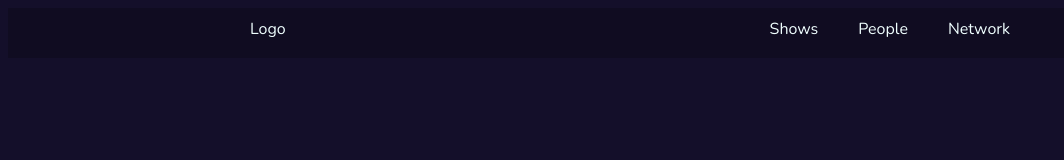
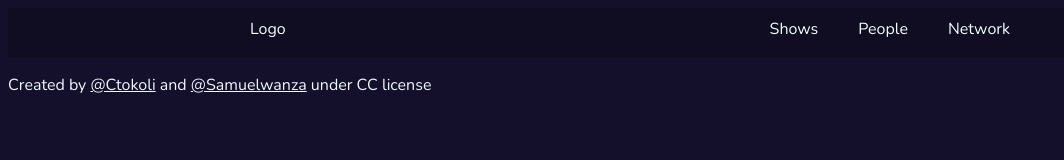
Before and after one commit to Samuelwanza/javascriptcapstone, a website built with webpack: page src/index.html in a window 1280 px wide. Shown: the whole page, without its empty margins (0-1064 px from the left). Built offline with nearby package versions, Linux system fonts and the light colour scheme; no server answers.

Commit message:
create footer section

```diff
--- a/src/index.html
+++ b/src/index.html
@@ -18,5 +18,9 @@
         </ul>
       </nav>
     </header>
+
+    <footer>
+      <p>Created by <a href="https://github.com/ctokoli">@Ctokoli</a> and <a href="https://github.com/Samuelwanza">@Samuelwanza</a>  under CC license</p>
+    </footer>
   </body>
 </html>
--- a/src/styles.css
+++ b/src/styles.css
@@ -28,3 +28,11 @@ body{
 .nav-items li {
   padding: 0 20px;
 }
+
+footer {
+  color: aliceblue;
+}
+
+footer a {
+  color: aliceblue;
+}
```
